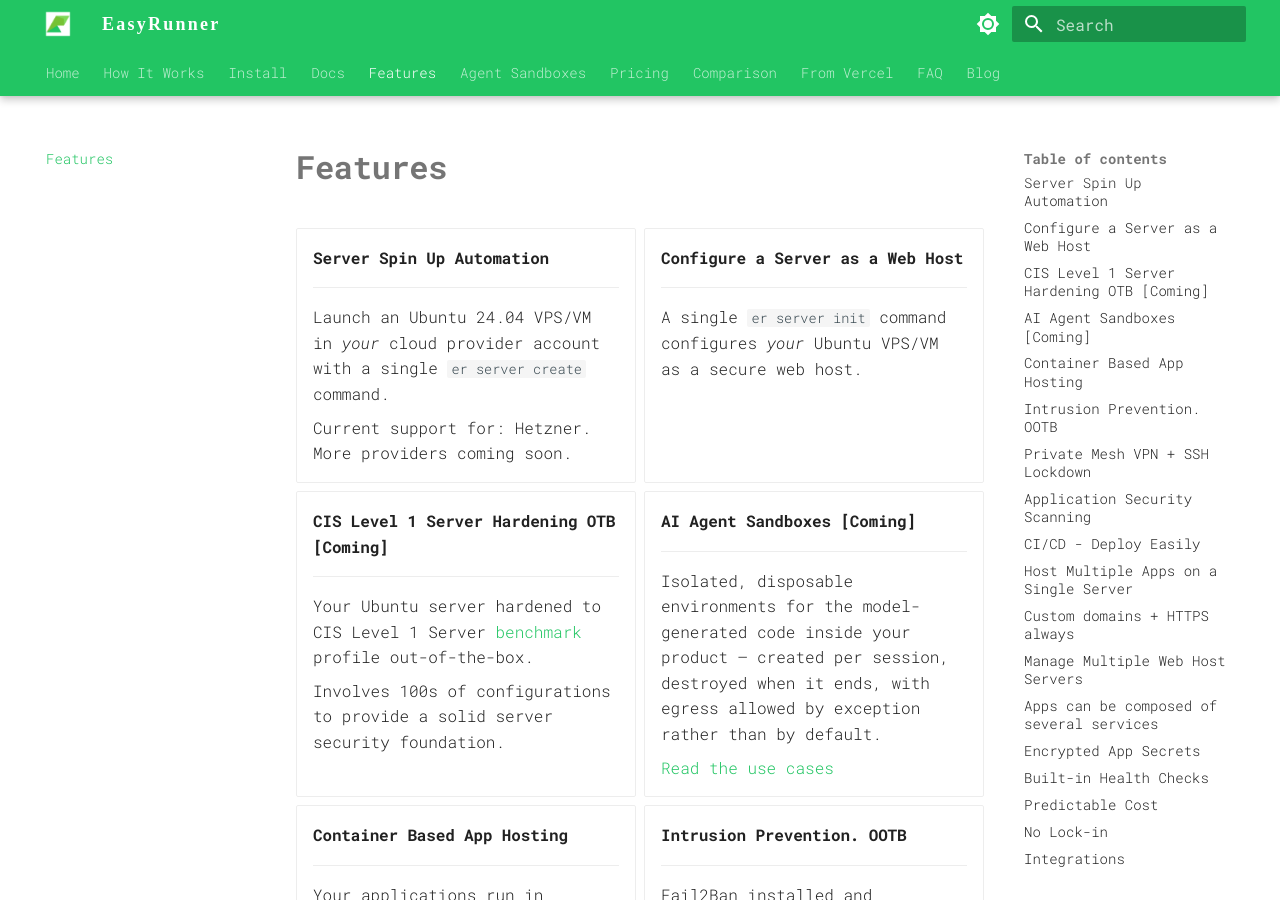
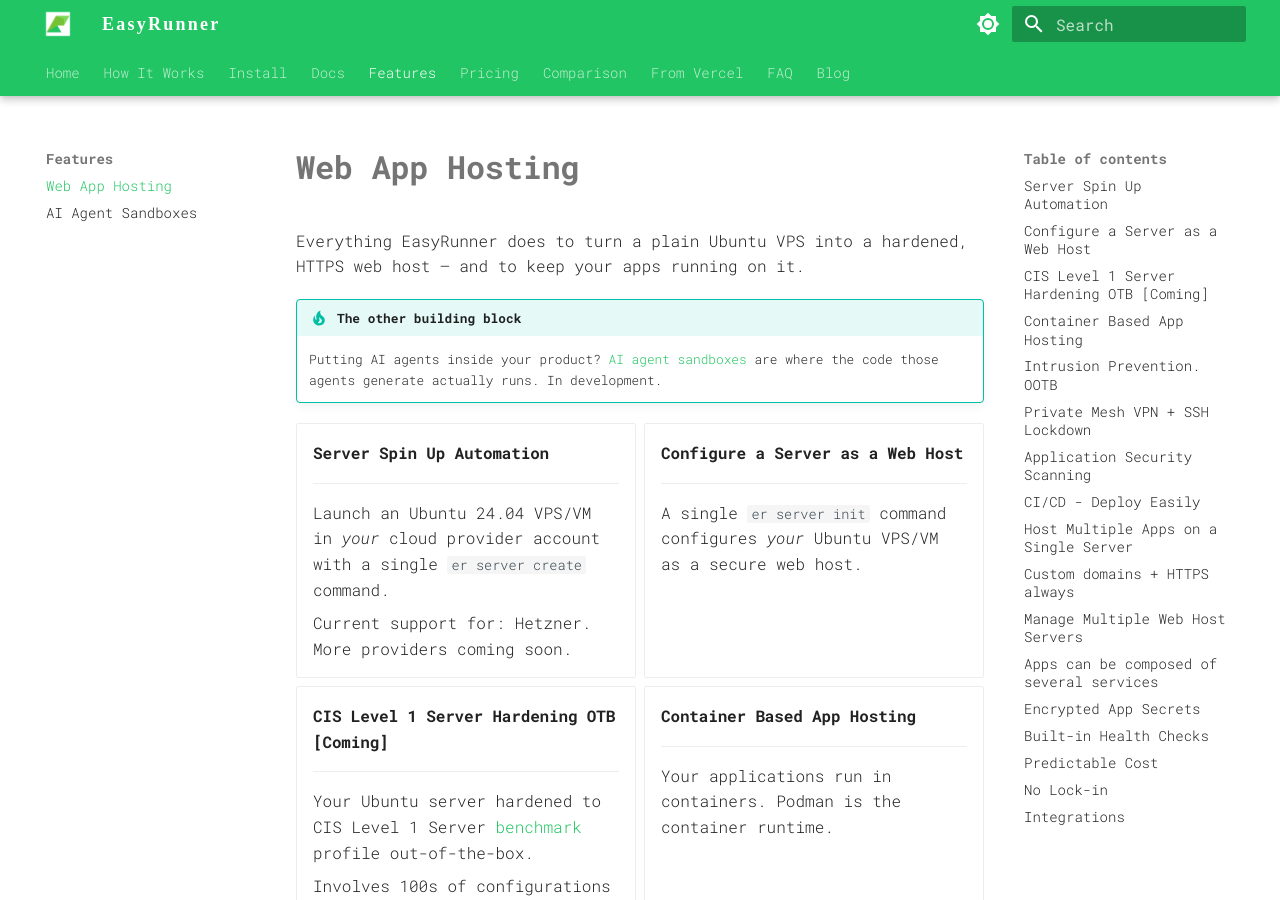
Before and after one commit to janaka/easyrunner-docs, an MkDocs documentation site: the page built from docs/features.md, in a window 1280 px wide and 900 px high. Built offline with MkDocs 1.6.1 and Material for MkDocs 9.7.7, drawn with Linux system fonts in a browser that asks for light colours; some web fonts are replaced; some of the changed text lies outside the part shown.

Commit message:
docs: make Features a two-child nav section for the two top-level features
Rather than a separate top-level "Agent Sandboxes" tab beside "Features",
the Features tab now expands to the two building blocks:

  Features
    - Web App Hosting      (features.md)
    - AI Agent Sandboxes   (ai-agent-sandbox.md)

The existing feature list is the web app hosting page, so features.md is
retitled to match its nav label and gains frontmatter and a lead line.
The [Coming] sandbox card is dropped from it — the sibling nav entry and
a cross-link admonition do that job now without duplicating the landing
page.

URL stays /features/ (nothing internal linked to it, but external links
and search results may).

Co-Authored-By: Claude Opus 5 (1M context) <noreply@anthropic.com>

```diff
--- a/docs/features.md
+++ b/docs/features.md
@@ -1,4 +1,14 @@
-# Features
+---
+title: Web App Hosting
+description: Everything EasyRunner does to turn a plain Ubuntu VPS into a hardened, HTTPS web host — server provisioning, CIS hardening, container-based app hosting, custom domains, HTTPS, encrypted secrets, and CI/CD.
+---
+
+# Web App Hosting
+
+Everything EasyRunner does to turn a plain Ubuntu VPS into a hardened, HTTPS web host — and to keep your apps running on it.
+
+!!! tip "The other building block"
+    Putting AI agents inside your product? [AI agent sandboxes](ai-agent-sandbox.md) are where the code those agents generate actually runs. In development.
 
 <div class="grid cards" markdown>
 
@@ -24,15 +34,6 @@
     Your Ubuntu server hardened to CIS Level 1 Server [benchmark](https://www.cisecurity.org/cis-benchmarks-overview) profile out-of-the-box.
 
     Involves 100s of configurations to provide a solid server security foundation.
-
-
--   #### AI Agent Sandboxes [Coming]
-
-    ---
-
-    Isolated, disposable environments for the model-generated code inside your product — created per session, destroyed when it ends, with egress allowed by exception rather than by default.
-
-    [Read the use cases](ai-agent-sandbox.md)
 
 
 -   #### Container Based App Hosting
--- a/mkdocs.yml
+++ b/mkdocs.yml
@@ -136,8 +136,9 @@ nav:
       - Compose-Format Files and Labels: user-docs/reference/compose-labels.md
       - Audit Trail: user-docs/reference/audit.md
       - Troubleshooting: user-docs/reference/troubleshooting.md
-  - Features: features.md
-  - Agent Sandboxes: ai-agent-sandbox.md
+  - Features:
+    - Web App Hosting: features.md
+    - AI Agent Sandboxes: ai-agent-sandbox.md
   - Pricing: pricing.md
   - Comparison: comparisons.md
   - From Vercel: from-vercel.md
```
